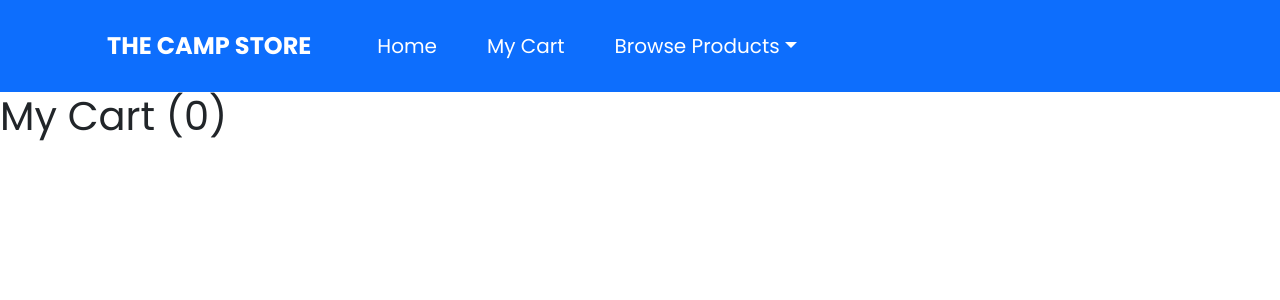
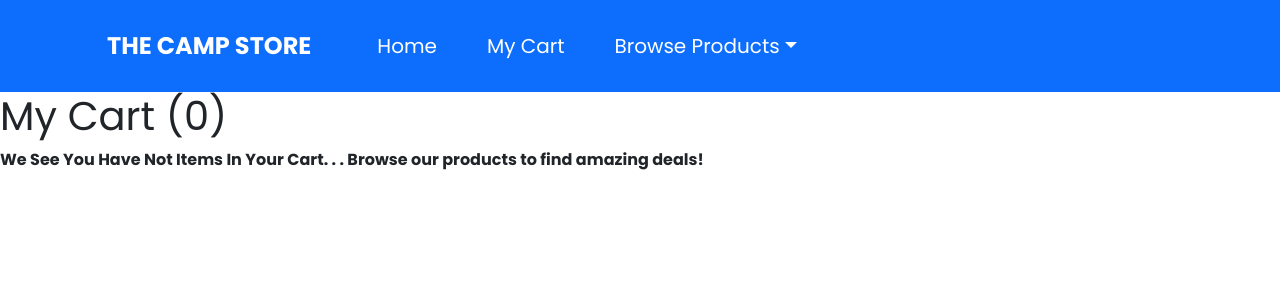
Before and after one commit to Anthony-Zurita/React-Shopping-Cart, a React (Create React App) app: page /mycart in a window 1280 px wide. Shown: the top 300 px of the page. Built offline with nearby package versions, Linux system fonts and the light colour scheme.

Commit message:
In this commit the following changes were made:  -- CardItem.tsx was modified to include a new    when there are no items in the cart a message    is displayed to the user, encouraging them to    add items to the cart and shop for more items.

```diff
--- a/src/components/CartItemCard.tsx
+++ b/src/components/CartItemCard.tsx
@@ -20,6 +20,12 @@ export default function CartItemCard({
   return (
     <>
       <h1>My Cart ({cart.length})</h1>
+      {cart.length === 0 && (
+        <p>
+          We See You Have Not Items In Your Cart. . . Browse our products to find
+          amazing deals!{" "}
+        </p>
+      )}
       {/* Used && operator to check if there are any items in the cart array. If there are 0 items in the cart array, the Clear My Cart
       button is not shown. If there are items in the cart array, the Clear My Cart button is shown. */}
       {cart.length > 0 && (
```
